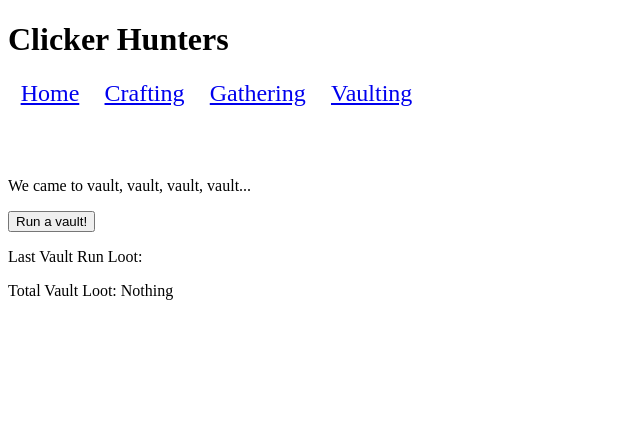
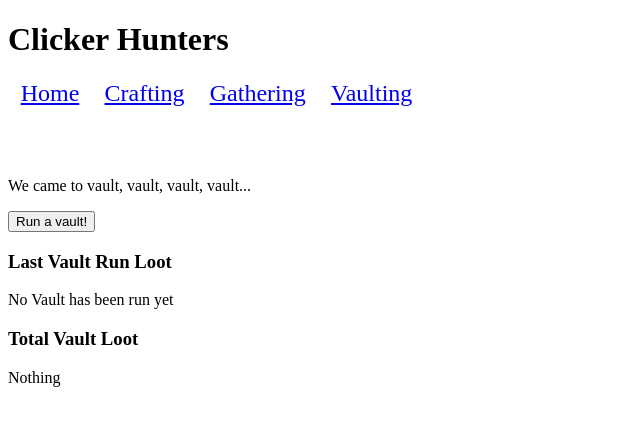
Before and after one commit to JoshWannaPaas/clicker-hunters, a Next.js app: page /world/vaulting in a window 1280 px wide. Shown: the top 426 px of the page, without its empty margins (0-640 px from the left). Built offline with nearby package versions, Linux system fonts and the light colour scheme.

Commit message:
Fixed Total Vault Loot

```diff
--- a/src/app/world/vaulting/page.tsx
+++ b/src/app/world/vaulting/page.tsx
@@ -6,7 +6,7 @@ export default function Home() {
     const [vaultMessage, setVaultMessage] = React.useState("Run a vault!");
 
     const vaultTime = 10;
-    const timeInterval = 50;
+    const timeInterval = 100;
     let currentVaultTime:number;
     let runningVault = false;
     const runVault = () => {
@@ -29,11 +29,9 @@ export default function Home() {
     const lootList = [
         "Vault Diamonds", "Larimar", "Carbon", "Knowledge Essence"
     ]
-    const lootValues = [
-        0, 0, 0, 0
-    ]
+    const [lootValues, setLootValues] = React.useState([0, 0, 0, 0]);
 
-    const [vaultLoot, setVaultLoot] = React.useState("");
+    const [vaultLoot, setVaultLoot] = React.useState("No Vault has been run yet");
     const [totalVaultLoot, setTotalVaultLoot] = React.useState("Nothing");
 
     const generateVaultLoot = () => {
@@ -42,20 +40,24 @@ export default function Home() {
         ]
 
         for(let i = 0 ; i < lootValues.length; i++){
-            console.log("Loot Value before: " + lootValues[i]);
             currentLootValues[i] = Math.floor(Math.random() * 100);
             lootValues[i] += currentLootValues[i];
-            console.log("Loot Value after: " + lootValues[i]);     //???? im just going to sleep
         }
 
         let loot = "";
-        for(let i = 0; i < lootList.length; i++)
-            loot += lootList[i] + ": " + currentLootValues[i] + ", ";
+        for(let i = 0; i < lootList.length; i++){
+            loot += lootList[i] + ": " + currentLootValues[i];
+            if(i != lootList.length-1)
+                loot += ", ";
+        }
         setVaultLoot(loot);
 
         let totalLoot = "";
-        for(let i = 0; i < lootList.length; i++)
-            totalLoot += lootList[i] + ": " + lootValues[i] + ", ";
+        for(let i = 0; i < lootList.length; i++){
+            totalLoot += lootList[i] + ": " + lootValues[i];
+            if(i != lootList.length-1)
+                totalLoot += ", ";
+        }
         setTotalVaultLoot(totalLoot);
     }
 
@@ -65,8 +67,10 @@ export default function Home() {
       <main>
         <p>We came to vault, vault, vault, vault...</p>
         <button onClick={runVault}>{vaultMessage}</button>
-        <p>Last Vault Run Loot: {vaultLoot}</p>
-        <p>Total Vault Loot: {totalVaultLoot}</p>
+        <h3>Last Vault Run Loot</h3>
+        <p>{vaultLoot}</p>
+        <h3>Total Vault Loot</h3>
+        <p>{totalVaultLoot}</p>
       </main>
     )
   }
```
